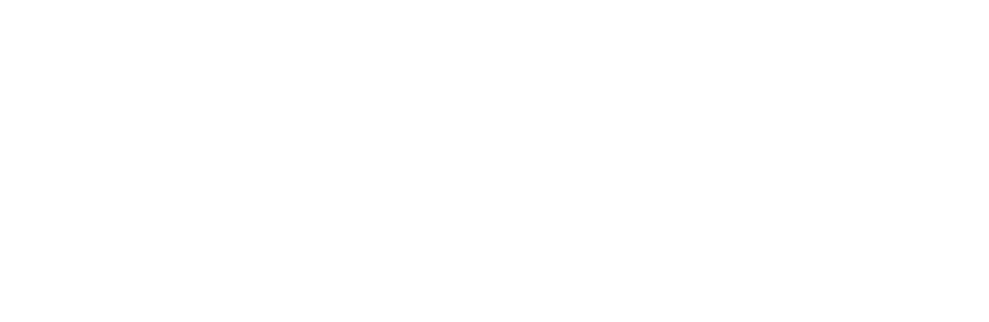
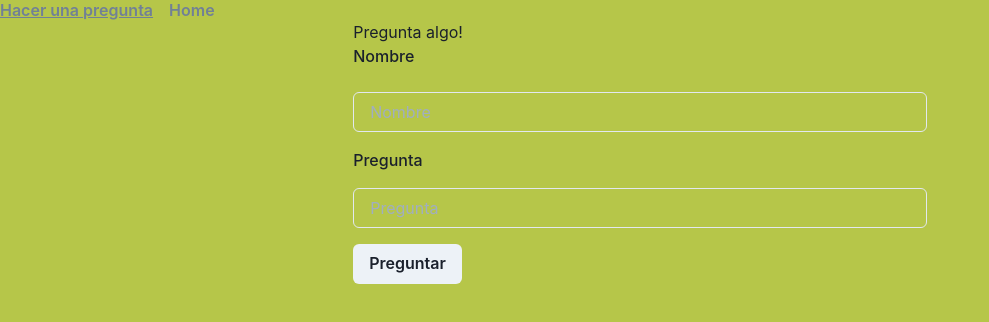
Before and after one commit to tarquinio/tarquinio.github.io, a React app: page /make-a-question in a window 1280 px wide. Before the commit this address had no page. Shown: the top 322 px of the page, without its empty margins (0-989 px from the left). Built offline with nearby package versions, Linux system fonts and the light colour scheme.

Commit message:
se pueden hacer preguntas

```diff
--- a/database.rules.json
+++ b/database.rules.json
@@ -1,5 +1,4 @@
 {
-  /* Visit https://firebase.google.com/docs/database/security to learn more about security rules. */
   "rules": {
     ".read": false,
     ".write": false
--- a/package.json
+++ b/package.json
@@ -23,9 +23,11 @@
     "prettier": "2.5.0",
     "react": "17.0.2",
     "react-dom": "17.0.2",
+    "react-hook-form": "7.20.5",
     "react-router": "6.0.2",
     "react-router-dom": "6.0.2",
     "typescript": "4.4.3",
+    "uuid": "8.3.2",
     "webpack": "5.51.1",
     "webpack-bundle-analyzer": "4.4.2",
     "webpack-cli": "4.9.0",
@@ -37,6 +39,7 @@
     "@types/react-dom": "17.0.11",
     "@types/react-router": "5.1.17",
     "@types/react-router-dom": "5.3.2",
+    "@types/uuid": "8.3.3",
     "@types/webpack-env": "1.16.3",
     "@typescript-eslint/eslint-plugin": "5.4.0",
     "@typescript-eslint/parser": "5.4.0",
--- a/src/App.tsx
+++ b/src/App.tsx
@@ -1,12 +1,18 @@
 import React from 'react'
 import { Route, Routes } from 'react-router-dom'
 import { AppProviders } from './AppProviders'
-import { Intro } from './pages/Intro'
+import { Questions } from './pages/Questions'
+import { MakeAQuestion } from './pages/MakeAQuestion'
+import { Home } from './pages/Home'
+import { Menu } from './components/Menu'
 
 export const App = () => (
   <AppProviders>
+    <Menu />
     <Routes>
-      <Route element={<Intro />} path="/" />
+      <Route element={<Home />} path="/" />
+      <Route element={<MakeAQuestion />} path="/make-a-question" />
+      <Route element={<Questions />} path="/questions" />
     </Routes>
   </AppProviders>
 )
--- /dev/null
+++ b/src/components/Menu.tsx
@@ -0,0 +1,16 @@
+import React, { VFC } from 'react'
+import { HStack, Button } from '@chakra-ui/react'
+import { Link } from 'react-router-dom'
+
+export const Menu: VFC = () => {
+  return (
+    <HStack spacing={4}>
+      <Button as={Link} to="/make-a-question" variant="link">
+        Hacer una pregunta
+      </Button>
+      <Button as={Link} to="/" variant="link">
+        Home
+      </Button>
+    </HStack>
+  )
+}
--- a/src/data/firebase.ts
+++ b/src/data/firebase.ts
@@ -1,11 +1,10 @@
 // Import the functions you need from the SDKs you need
+import { v4 as uuidv4 } from 'uuid'
 import { initializeApp } from 'firebase/app'
-import { getDatabase } from 'firebase/database'
+import { getDatabase, ref, set, onValue, DataSnapshot } from 'firebase/database'
 // TODO: Add SDKs for Firebase products that you want to use
 // https://firebase.google.com/docs/web/setup#available-libraries
 
-// Your web app's Firebase configuration
-// For Firebase JS SDK v7.20.0 and later, measurementId is optional
 const firebaseConfig = {
   apiKey: 'AIzaSyAuIoRIQDFc68FAoPsTSVLyndVvAAM2qTo',
   authDomain: 'codersouth-rtc.firebaseapp.com',
@@ -18,4 +17,41 @@
 
 // Initialize Firebase
 const app = initializeApp(firebaseConfig)
-export const db = getDatabase(app)
+const db = getDatabase(app)
+
+enum QA {
+  path = 'questions/',
+}
+
+type Question = {
+  readonly name: string
+  readonly question: string
+}
+
+type QuestionWithId = {
+  readonly name: string
+  readonly question: string
+  readonly id: string
+}
+
+export const setQuestion = (question: Question) => {
+  return set(ref(db, `${QA.path}${uuidv4()}`), question)
+}
+
+export const onQuestion = (cb: (snap: readonly QuestionWithId[]) => void) => {
+  onValue(ref(db, QA.path), (snapshot) => {
+    if (!snapshot.val()) {
+      return []
+    }
+
+    return cb(
+      Object.entries(snapshot.val()).map(([id, val]: readonly unknown[]) => ({
+        name: (val as QuestionWithId).name,
+        question: (val as QuestionWithId).question,
+        id: id as string,
+      })),
+    )
+  })
+}
+
+export type { Question, QuestionWithId }
--- a/src/modules.d.ts
+++ b/src/modules.d.ts
@@ -17,3 +17,8 @@
   const src: string
   export default src
 }
+
+declare module '*.svg' {
+  const src: string
+  export default src
+}
--- /dev/null
+++ b/src/pages/Home.tsx
@@ -0,0 +1,13 @@
+import React, { VFC } from 'react'
+import { Container, Image, VStack } from '@chakra-ui/react'
+import CoderSouthTypoLogo from '../assets/logo-typo.svg'
+
+export const Home: VFC = () => {
+  return (
+    <Container maxW="container.lg" padding={8}>
+      <VStack justifyContent="center">
+        <Image maxW="sm" src={CoderSouthTypoLogo} />
+      </VStack>
+    </Container>
+  )
+}
--- a/src/pages/Intro.tsx
+++ /dev/null
@@ -1,15 +0,0 @@
-import React, { useEffect, VFC } from 'react'
-import { Container, Text } from '@chakra-ui/react'
-import { db } from '../data/firebase'
-
-export const Intro: VFC = () => {
-  useEffect(() => {
-    console.log(db)
-  })
-
-  return (
-    <Container maxH="container.lg">
-      <Text>Hello world</Text>
-    </Container>
-  )
-}
--- /dev/null
+++ b/src/pages/MakeAQuestion.tsx
@@ -0,0 +1,34 @@
+import React, { useCallback, VFC } from 'react'
+import {
+  Container,
+  Text,
+  Input,
+  FormLabel,
+  Button,
+  VStack,
+} from '@chakra-ui/react'
+import { useForm } from 'react-hook-form'
+import { setQuestion } from '../data/firebase'
+import type { Question } from '../data/firebase'
+
+export const MakeAQuestion: VFC = () => {
+  const { handleSubmit, register } = useForm<Question>()
+  const onSubmit = useCallback(async (question: Question) => {
+    await setQuestion(question)
+  }, [])
+
+  return (
+    <Container maxH="container.lg">
+      <Text>Pregunta algo!</Text>
+      <form onSubmit={handleSubmit(onSubmit)}>
+        <VStack alignItems="flex-start" spacing={4}>
+          <FormLabel htmlFor="name">Nombre</FormLabel>
+          <Input {...register('name')} placeholder="Nombre" />
+          <FormLabel htmlFor="question">Pregunta</FormLabel>
+          <Input {...register('question')} placeholder="Pregunta" />
+          <Button type="submit">Preguntar</Button>
+        </VStack>
+      </form>
+    </Container>
+  )
+}
--- /dev/null
+++ b/src/pages/Questions.tsx
@@ -0,0 +1,23 @@
+import React, { useEffect, useState, VFC } from 'react'
+import { Container, Text, HStack } from '@chakra-ui/react'
+import { onQuestion } from '../data/firebase'
+import type { QuestionWithId } from '../data/firebase'
+
+export const Questions: VFC = () => {
+  const [questions, setQuestions] = useState<readonly QuestionWithId[]>([])
+
+  useEffect(() => {
+    onQuestion((dbQuestions) => setQuestions(dbQuestions))
+  }, [])
+
+  return (
+    <Container maxH="container.lg">
+      {questions.map(({ name, id, question }) => (
+        <HStack key={id}>
+          <Text>{name}</Text>
+          <Text fontWeight="bold">{question}</Text>
+        </HStack>
+      ))}
+    </Container>
+  )
+}
--- a/src/theme/theme.ts
+++ b/src/theme/theme.ts
@@ -1,9 +1,22 @@
-import { extendTheme, withDefaultColorScheme } from '@chakra-ui/react'
+import { extendTheme } from '@chakra-ui/react'
 
-const theme = extendTheme(
-  withDefaultColorScheme({
-    colorScheme: 'red',
-  }),
-)
+const theme = extendTheme({
+  colors: {
+    cs: {
+      gray: '#c1c1c1',
+      blueDark: '#2c4251',
+      red: '#d16666',
+      green: '#b6c649',
+      white: '#fff',
+    },
+  },
+  styles: {
+    global: {
+      body: {
+        bg: 'cs.green',
+      },
+    },
+  },
+})
 
 export { theme }
--- a/webpack.config.js
+++ b/webpack.config.js
@@ -29,7 +29,7 @@
 ]
 
 // eslint-disable-next-line functional/immutable-data
-module['exports'] = {
+module.exports = {
   entry: {
     app: './src/index.tsx',
   },
@@ -78,7 +78,7 @@
         use: ['source-map-loader'],
       },
       {
-        test: [/\.webm$/, /\.png$/i, /\.jpg$/i, /\.jpeg$/i],
+        test: [/\.webm$/, /\.png$/i, /\.jpg$/i, /\.jpeg$/i, /\.svg$/i],
         use: ['file-loader'],
       },
     ],
```
Also changed, not shown: src/assets/logo-typo.svg (added), 1 other file (tests, documents, lock files or other folders).
